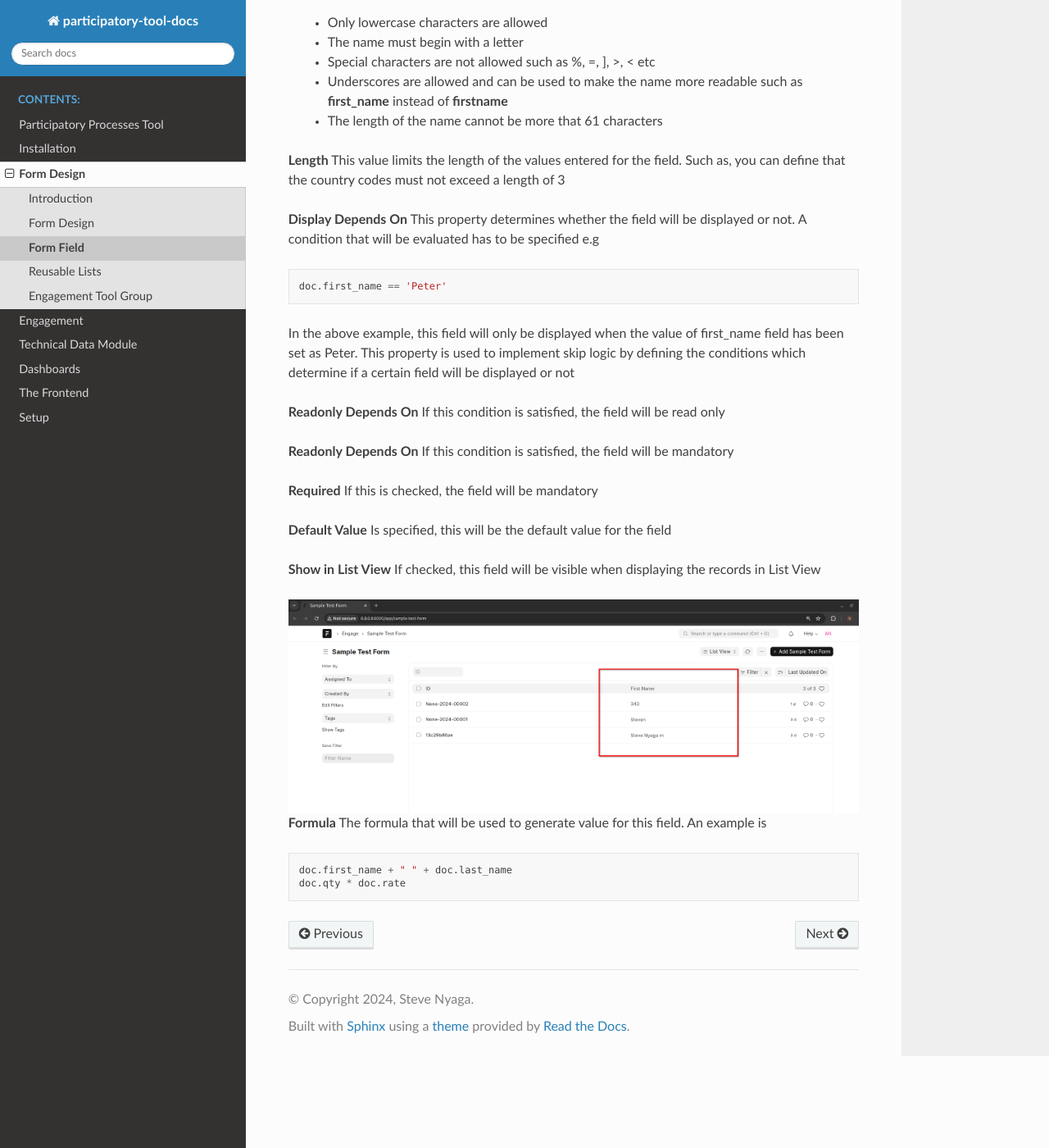
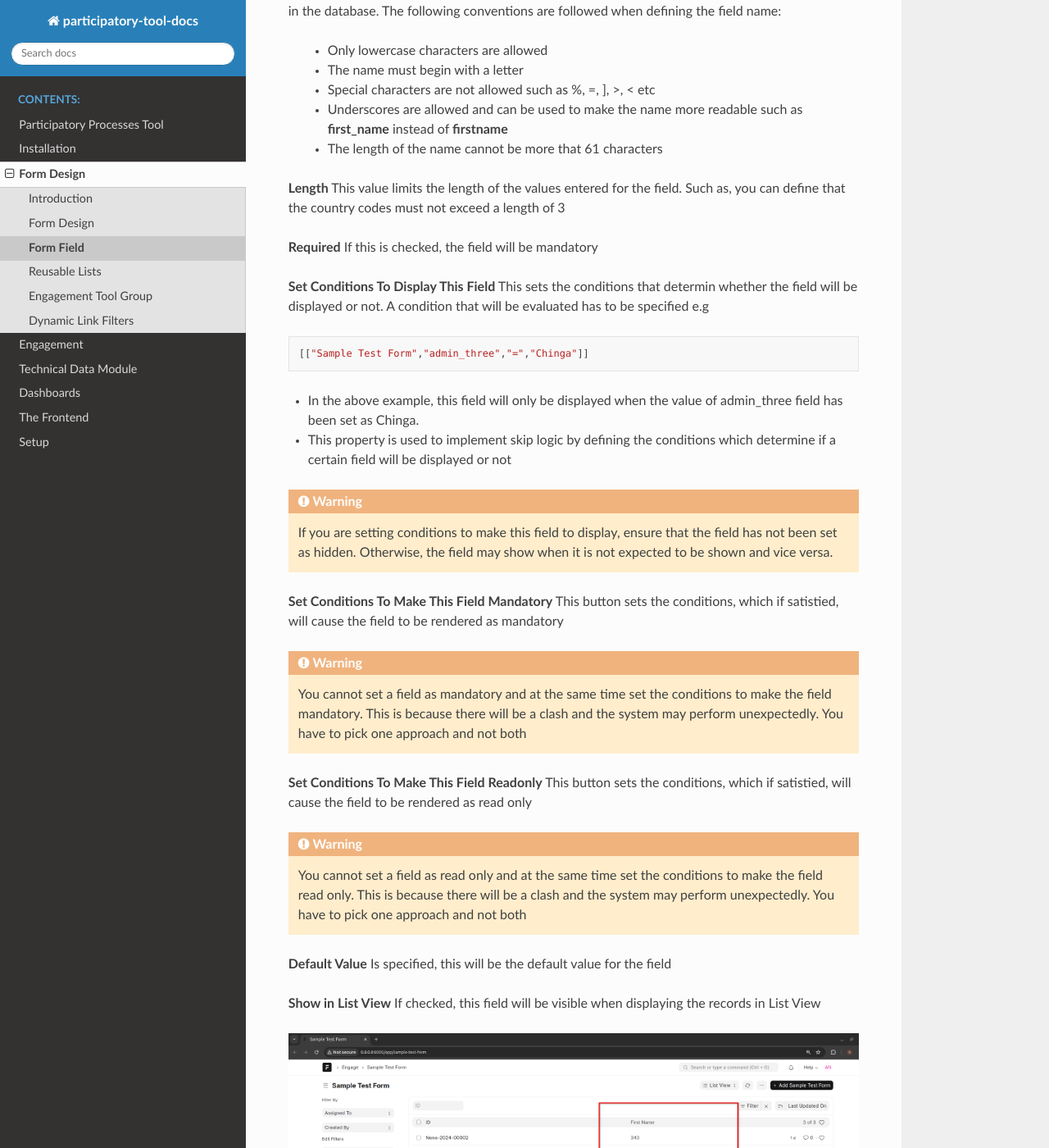
Before and after one commit to e3tools/participatory-tool-docs, a Sphinx documentation site: the page built from docs/form-design/form-field.rst, in a window 1280 px wide and 1400 px high, scrolled down 859 px. Shown: the whole window at 82% size. Built offline with Sphinx 7.4.7 and the Read the Docs theme 3.1.0, drawn with Linux system fonts in a browser that asks for light colours.

Commit message:
docs: Update documentation on link filters

```diff
--- a/docs/form-design/form-field.rst
+++ b/docs/form-design/form-field.rst
@@ -26,24 +26,36 @@ This is the name that will be assigned to a column in the table storing the form
 **Length**
 This value limits the length of the values entered for the field. Such as, you can define that the country codes must not exceed a length of 3
 
-**Display Depends On**
-This property determines whether the field will be displayed or not. A condition that will be evaluated has to be specified e.g
+**Required**
+If this is checked, the field will be mandatory
+
+**Set Conditions To Display This Field**
+This sets the conditions that determin whether the field will be displayed or not.  A condition that will be evaluated has to be specified e.g
 
 .. code-block:: javascript
 
-    doc.first_name == 'Peter'
+    [["Sample Test Form","admin_three","=","Chinga"]]
 
-In the above example, this field will only be displayed when the value of first_name field has been set as Peter.
-This property is used to implement skip logic by defining the conditions which determine if a certain field will be displayed or not
+- In the above example, this field will only be displayed when the value of admin_three field has been set as Chinga.
+- This property is used to implement skip logic by defining the conditions which determine if a certain field will be displayed or not
 
-**Readonly Depends On**
-If this condition is satisfied, the field will be read only
+.. warning::
 
-**Readonly Depends On**
-If this condition is satisfied, the field will be mandatory
+    If you are setting conditions to make this field to display, ensure that the field has not been set as hidden. Otherwise, the field may show when it is not expected to be shown and vice versa.
 
-**Required**
-If this is checked, the field will be mandatory
+**Set Conditions To Make This Field Mandatory**
+This button sets the conditions, which if satistied, will cause the field to be rendered as mandatory
+
+.. warning::
+
+    You cannot set a field as mandatory and at the same time set the conditions to make the field mandatory. This is because there will be a clash and the system may perform unexpectedly. You have to pick one approach and not both
+
+**Set Conditions To Make This Field Readonly**
+This button sets the conditions, which if satistied, will cause the field to be rendered as read only
+
+.. warning::
+
+    You cannot set a field as read only and at the same time set the conditions to make the field read only. This is because there will be a clash and the system may perform unexpectedly. You have to pick one approach and not both
 
 **Default Value**
 Is specified, this will be the default value for the field
--- a/docs/form-design/index.rst
+++ b/docs/form-design/index.rst
@@ -14,3 +14,4 @@ Home page for form design
    form-field
    reusable-list
    engagement-tool-group
+   link-filters
```
Also changed, not shown: docs/form-design/form-design.rst (+16 -3 lines), docs/form-design/link-filters.rst (added, +29 -0 lines), docs/_static/images/form-field-1.png (added), docs/_static/images/form-field-2.png (added), docs/_static/images/form-field.png, docs/_static/images/link-field-filters-dialog.png (added), docs/_static/images/link-field-filters.png (added).
